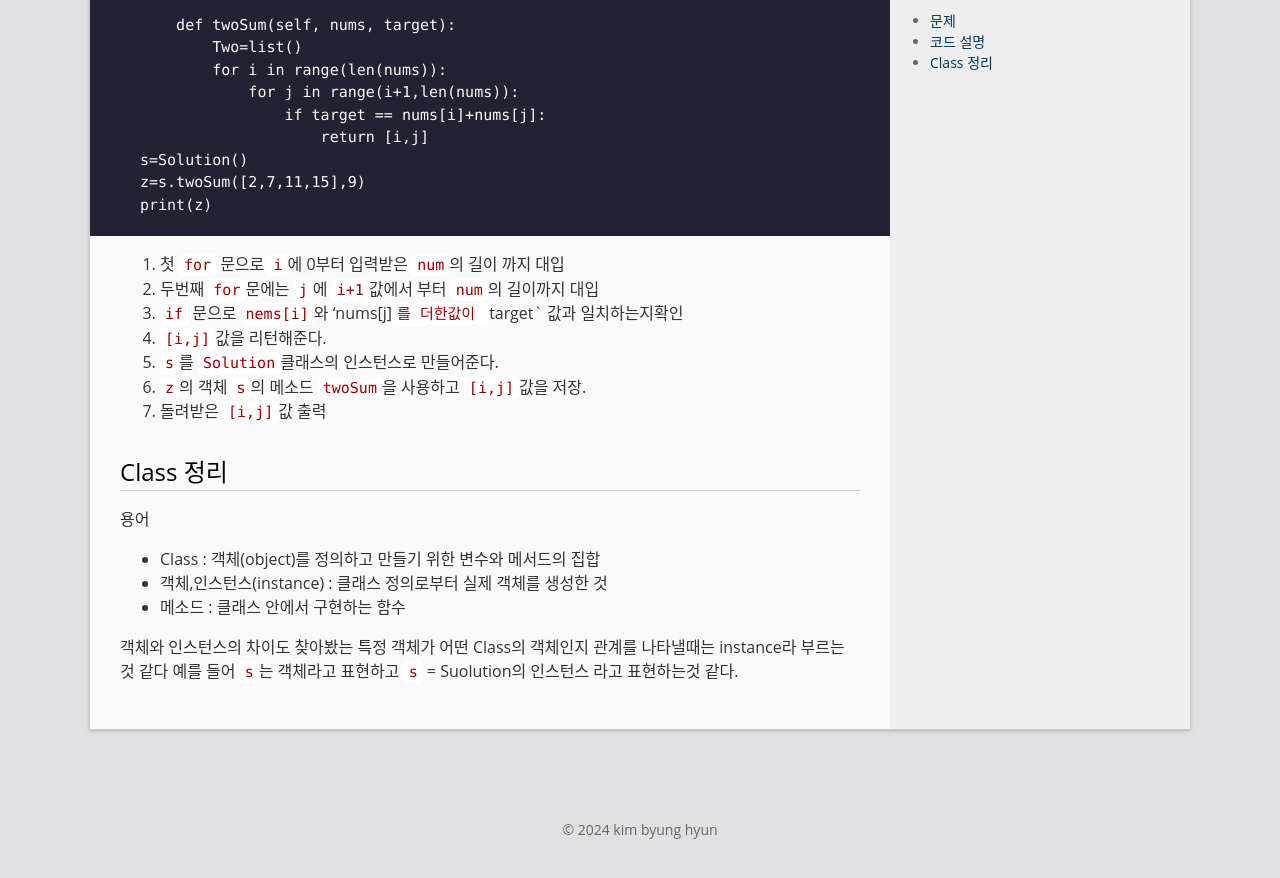
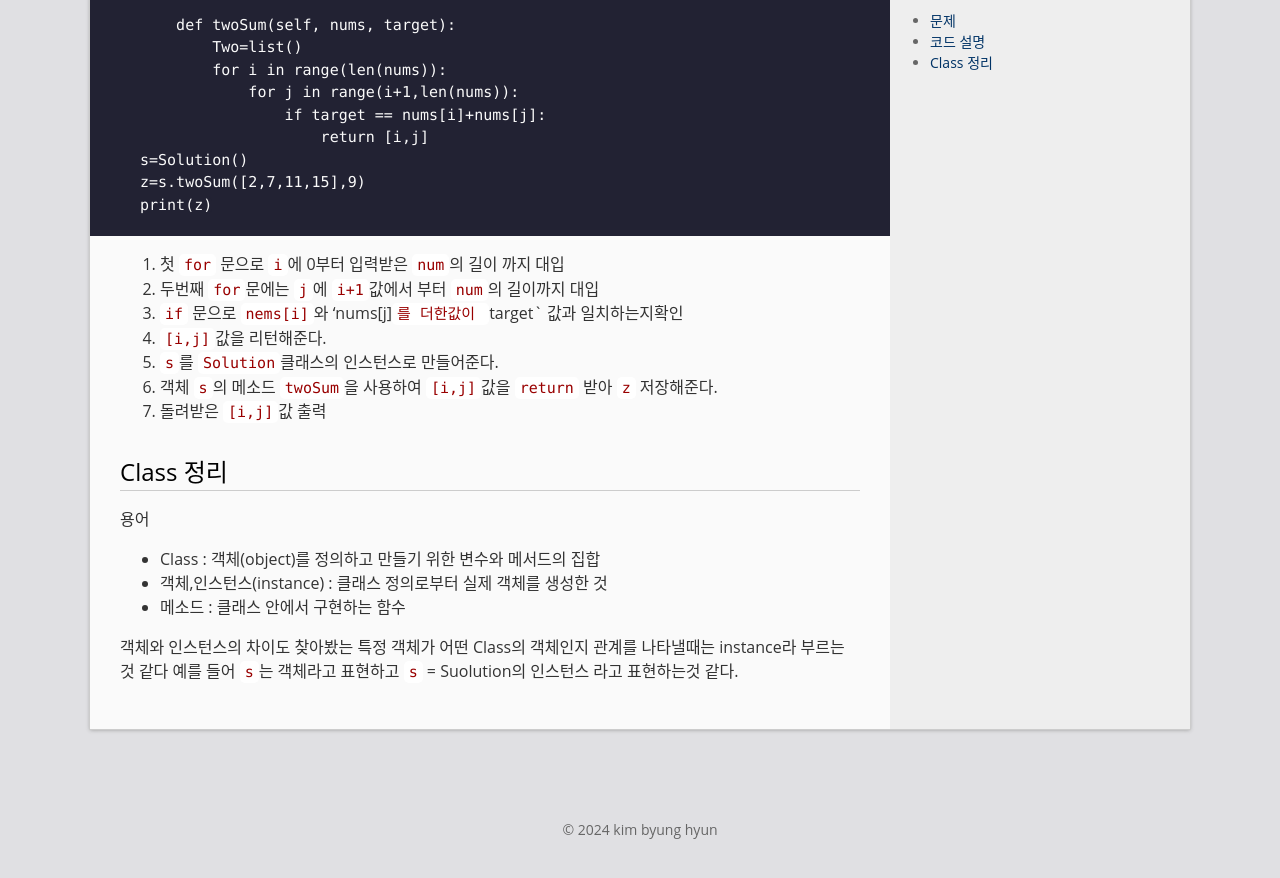
Before and after one commit to bh6366632/bh6366632.github.com, a Jekyll site: the page built from _posts/2024-04-09-twosum.md, in a window 1280 px wide and 900 px high, scrolled down 754 px. Shown: the top 878 px of the window. Built offline with Jekyll 4.4.1, drawn with Linux system fonts in a browser that asks for light colours.

Commit message:
Update 2024-04-09-twosum.md

```diff
--- a/_posts/2024-04-09-twosum.md
+++ b/_posts/2024-04-09-twosum.md
@@ -42,7 +42,7 @@ print(z)
 3. `if` 문으로 `nems[i]`와 'nums[j]`를 더한값이 `target` 값과 일치하는지확인
 4.  `[i,j]`값을 리턴해준다.
 5.  `s`를 `Solution`클래스의 인스턴스로 만들어준다.
-6.  `z`의 객체 `s`의 메소드 `twoSum`을 사용하고 `[i,j]`값을 저장.
+6.  객체 `s`의 메소드 `twoSum`을 사용하여 `[i,j]`값을 `return` 받아 `z` 저장해준다.
 7.  돌려받은 `[i,j]`값 출력
 
 # Class 정리
```
